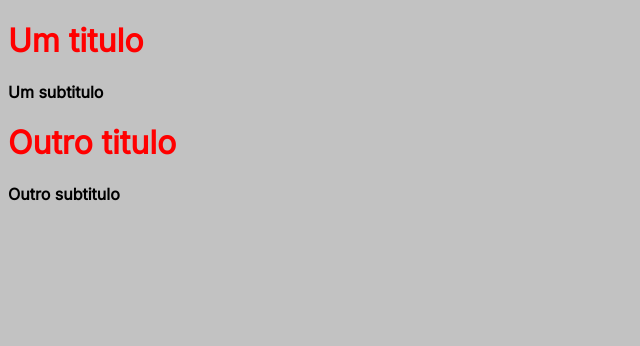
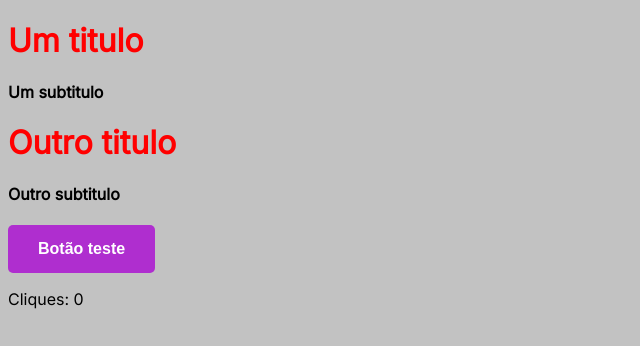
Before and after one commit to vinnyteixeira/React-NextJs-exemplos, a Next.js app: page / in a window 1280 px wide. Shown: the top 346 px of the page, without its empty margins (0-640 px from the left). Built offline with nearby package versions, Linux system fonts and the light colour scheme.

Commit message:
criado useState

```diff
--- a/pages/index.jsx
+++ b/pages/index.jsx
@@ -1,9 +1,19 @@
+import {useState} from 'react'
+
 import Head from 'next/head'
 
 import Title from "../src/components/title/Title";
 import Subtitle from "../src/components/subtitle/Subtitle";
+import Button from '../src/components/button/Button'
 
 function HomePage() {
+  const [click, setClick] = useState(0)
+
+  const handleClick = () => {
+    console.log("HANDLE CLICK")
+    setClick(click + 1)
+  }
+
   return (
     <>
     <Head>
@@ -15,6 +25,9 @@
 
       <Title>Outro titulo</Title>
       <Subtitle  text="Outro subtitulo"/>
+      <Button onClick={handleClick}
+      >Botão teste</Button>
+      <p>Cliques: {click}</p>
     </div>
     </>
   );
--- /dev/null
+++ b/src/components/button/Button.jsx
@@ -0,0 +1,14 @@
+import styles from "./Button.module.css"
+
+function Button({ children, onClick }) {
+  return (
+    <button className={styles.button}
+    onClick={onClick}
+    >
+    {children}
+    </button>
+  )
+
+}
+
+export default Button;
--- /dev/null
+++ b/src/components/button/Button.module.css
@@ -0,0 +1,15 @@
+.button {
+    background-color: rgb(175, 46, 207);
+    border: none;
+    color: white;
+    font-size: 16px;
+    font-weight: bold;
+    padding: 15px 30px;
+    border-radius: 5px;
+    cursor: pointer;
+    transition: all 0.5s;
+}
+
+.button:hover{
+    background-color: rgb(199, 57, 235) ;
+}
```
